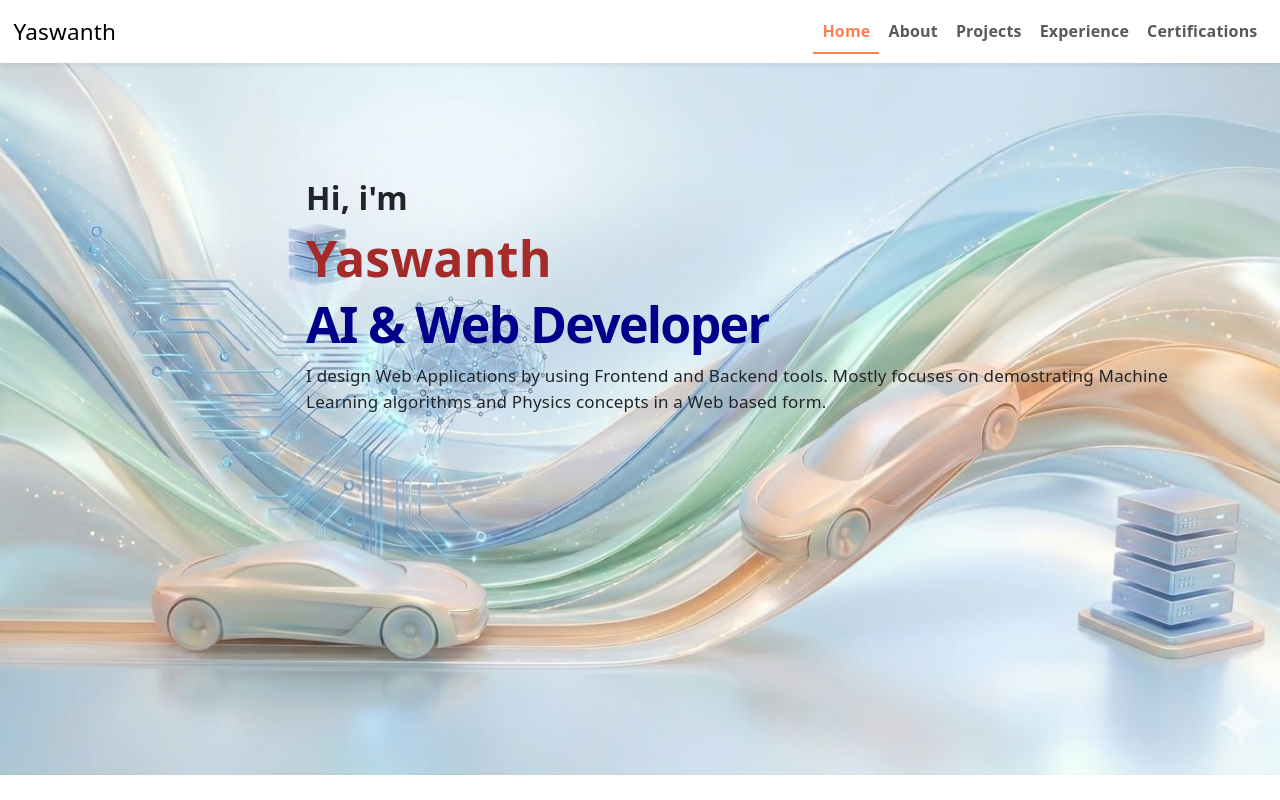
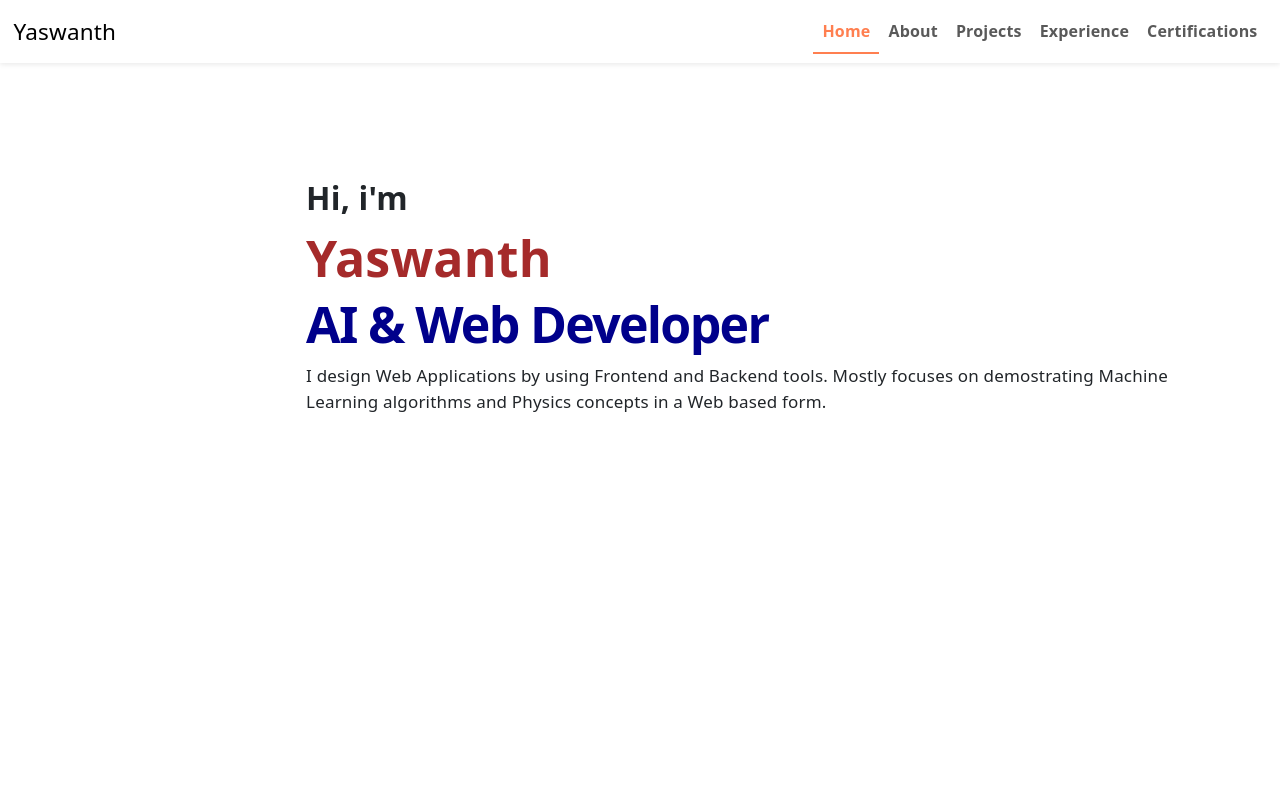
Before and after one commit to einstein2306/portfolio, a React app: page / in a window 1280 px wide. Built offline with nearby package versions, Linux system fonts and the light colour scheme; the HTML template or start-up script is replaced by a standard one.

Commit message:
home page image removed

```diff
--- a/src/App.css
+++ b/src/App.css
@@ -39,16 +39,6 @@
         margin-top:10%;
         opacity: 1;
     }
-}
-.main{
-    min-height: 89vh;
-    min-width:90vw;
-    overflow-x:hidden;
-    background-image: url('./assets/a5.jpeg');
-    background-size:cover;
-    background-position: center;
-    background-repeat: no-repeat;
-
 }
 
 .anime{
```
